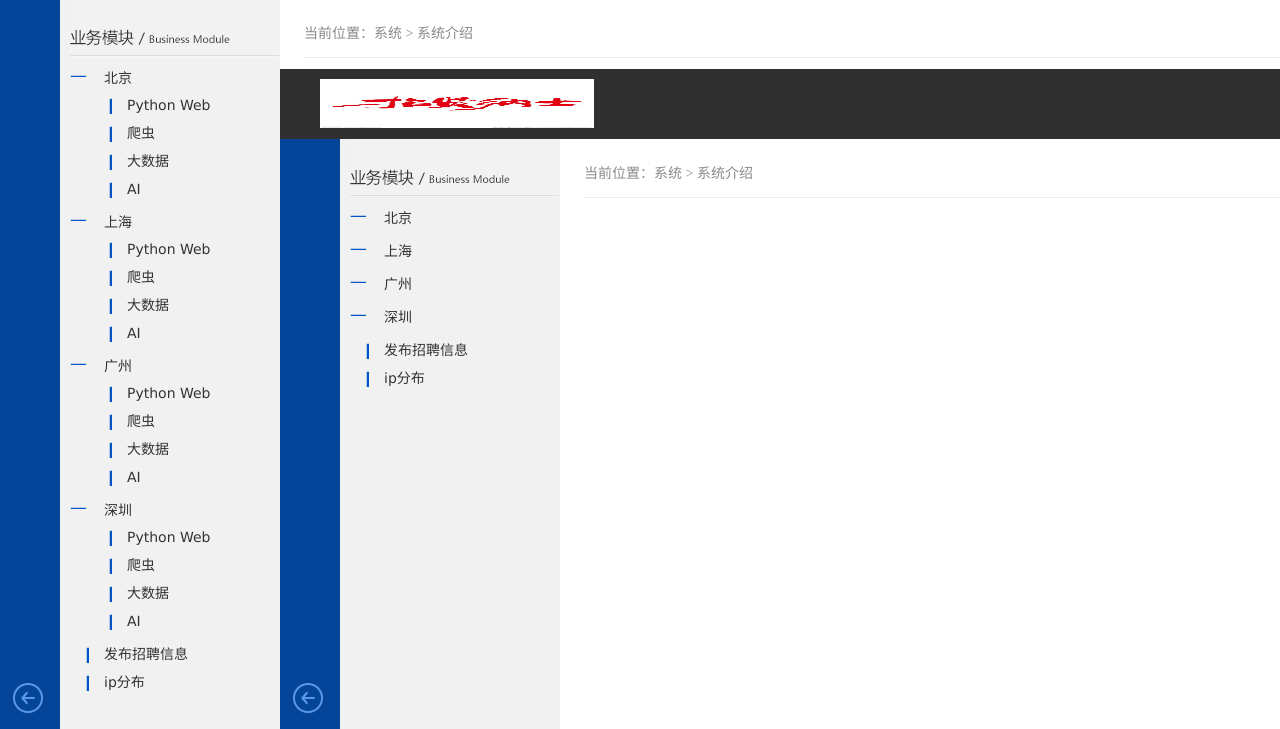
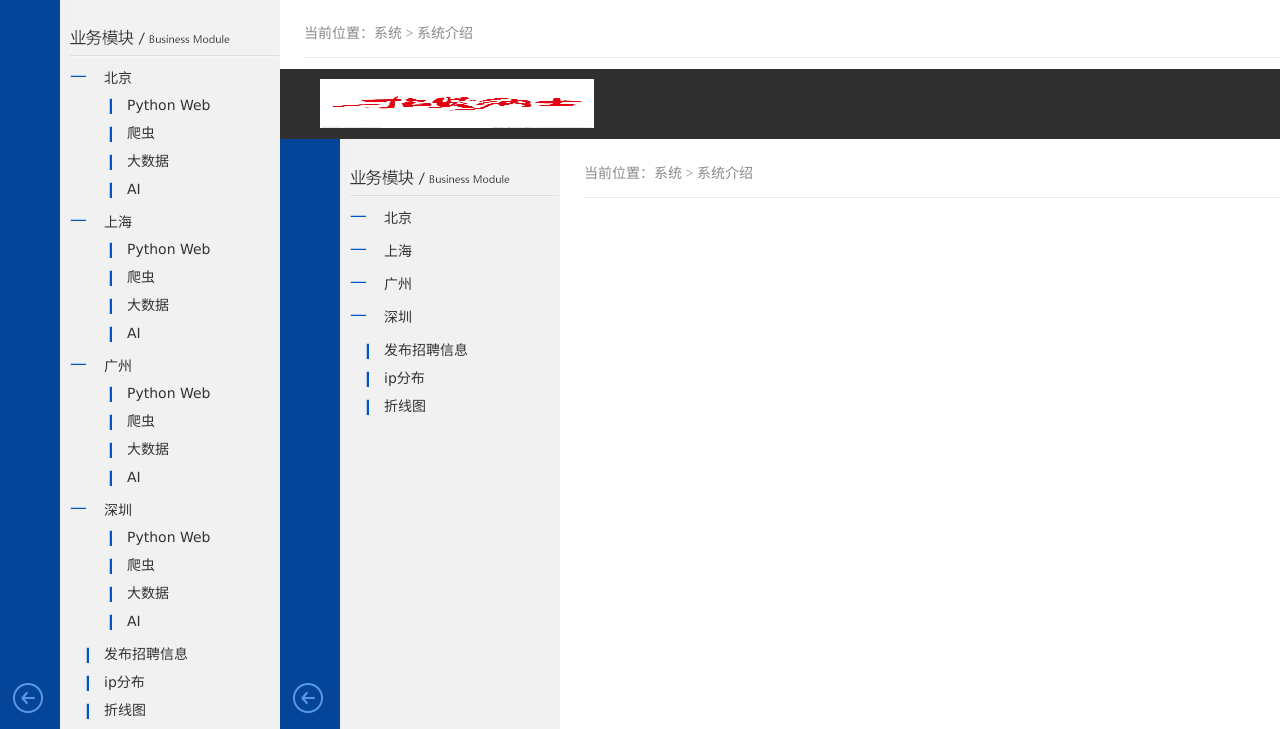
Before and after one commit to nebulae1987/spiderteam-web, a Django app: template templates/main.html in a window 1280 px wide. Shown: the part 71-800 px from the top of the page. Run offline with Django 3.2, Linux system fonts and the light colour scheme; the template is opened without the code that fills it, so the values that code supplies are empty; some libraries are stand-ins or nearby versions.

Commit message:
提交了折线图主模板

```diff
--- a/templates/main.html
+++ b/templates/main.html
@@ -169,7 +169,10 @@
             {"accessPath":"","checked":false,"delFlag":0,"parentID":1,"resourceCode":"","resourceDesc":"","resourceGrade":2,"resourceID":5,"resourceName":"广州","resourceOrder":0,"resourceType":""},
             {"accessPath":"","checked":false,"delFlag":0,"parentID":1,"resourceCode":"","resourceDesc":"","resourceGrade":2,"resourceID":6,"resourceName":"深圳","resourceOrder":0,"resourceType":""},
             {"accessPath":"{% url 'sys_main:add_page' %}","checked":false,"delFlag":0,"parentID":1,"resourceCode":"","resourceDesc":"","resourceGrade":2,"resourceID":20,"resourceName":"发布招聘信息","resourceOrder":0,"resourceType":""},
+
             {"accessPath":"{% url 'sys_main:map_page' %}","checked":false,"delFlag":0,"parentID":1,"resourceCode":"","resourceDesc":"","resourceGrade":2,"resourceID":21,"resourceName":"ip分布","resourceOrder":0,"resourceType":""},
+             {"accessPath":"{% url 'sys_main:line_page' %}","checked":false,"delFlag":0,"parentID":1,"resourceCode":"","resourceDesc":"","resourceGrade":2,"resourceID":21,"resourceName":"折线图","resourceOrder":0,"resourceType":""},
+
 
             {"accessPath":"{% url 'sys_main:meue_page' %}?city=北京&job=Python Web","checked":false,"delFlag":0,"parentID":3,"resourceCode":"","resourceDesc":"","resourceGrade":3,"resourceID":7,"resourceName":"Python Web","resourceOrder":0,"resourceType":""},
             {"accessPath":"{% url 'sys_main:meue_page' %}?city=北京&job=爬虫","checked":false,"delFlag":0,"parentID":3,"resourceCode":"","resourceDesc":"","resourceGrade":3,"resourceID":8,"resourceName":"爬虫","resourceOrder":0,"resourceType":""},
```
